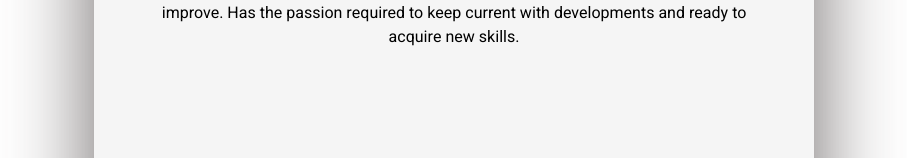
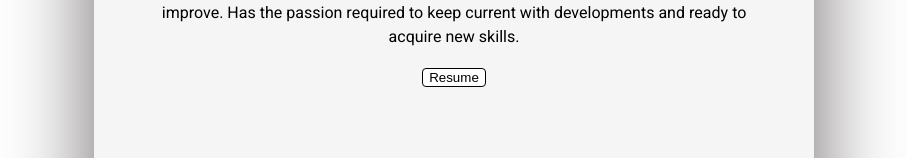
Before and after one commit to CruiseBrantley/portfolio, a React (Create React App) app: page /bio in a window 1280 px wide. Shown: the part 219-377 px from the top of the page, without its empty margins (186-1093 px from the left). Built offline with nearby package versions, Linux system fonts and the light colour scheme.

Commit message:
Added download resume button to Bio, took pointer

```diff
--- a/src/App.css
+++ b/src/App.css
@@ -18,7 +18,6 @@ body {
 	width: 90vmin;
 	overflow-y: auto;
 	background-color: whitesmoke;
-	cursor: pointer;
 	box-shadow: 0 20px 80px 5px #423b3bb4;
 }
 
@@ -104,6 +103,19 @@ body {
 	}
 }
 
+button {
+	cursor: pointer;
+	background: white;
+	border: 1px solid black;
+	transition: 0.5s;
+	border-radius: 4px;
+}
+
+button:hover {
+	box-shadow: 4px 4px 16px 0 rgba(0, 0, 0, 0.24),
+		0 17px 50px 0 rgba(0, 0, 0, 0.19);
+}
+
 .subject-div {
 	display: flex;
 	justify-content: center;
--- a/src/components/bio.js
+++ b/src/components/bio.js
@@ -15,6 +15,14 @@ class Bio extends Component {
 						required to keep current with developments and ready to acquire new
 						skills.
 					</p>
+					<button
+						onClick={() =>
+							(window.location.href =
+								"https://drive.google.com/uc?export=download&id=1XXBy4Uu-oqYq1j6NxCvutcy3R0sKUlBy")
+						}
+					>
+						Resume
+					</button>
 				</div>
 			</div>
 		);
```
